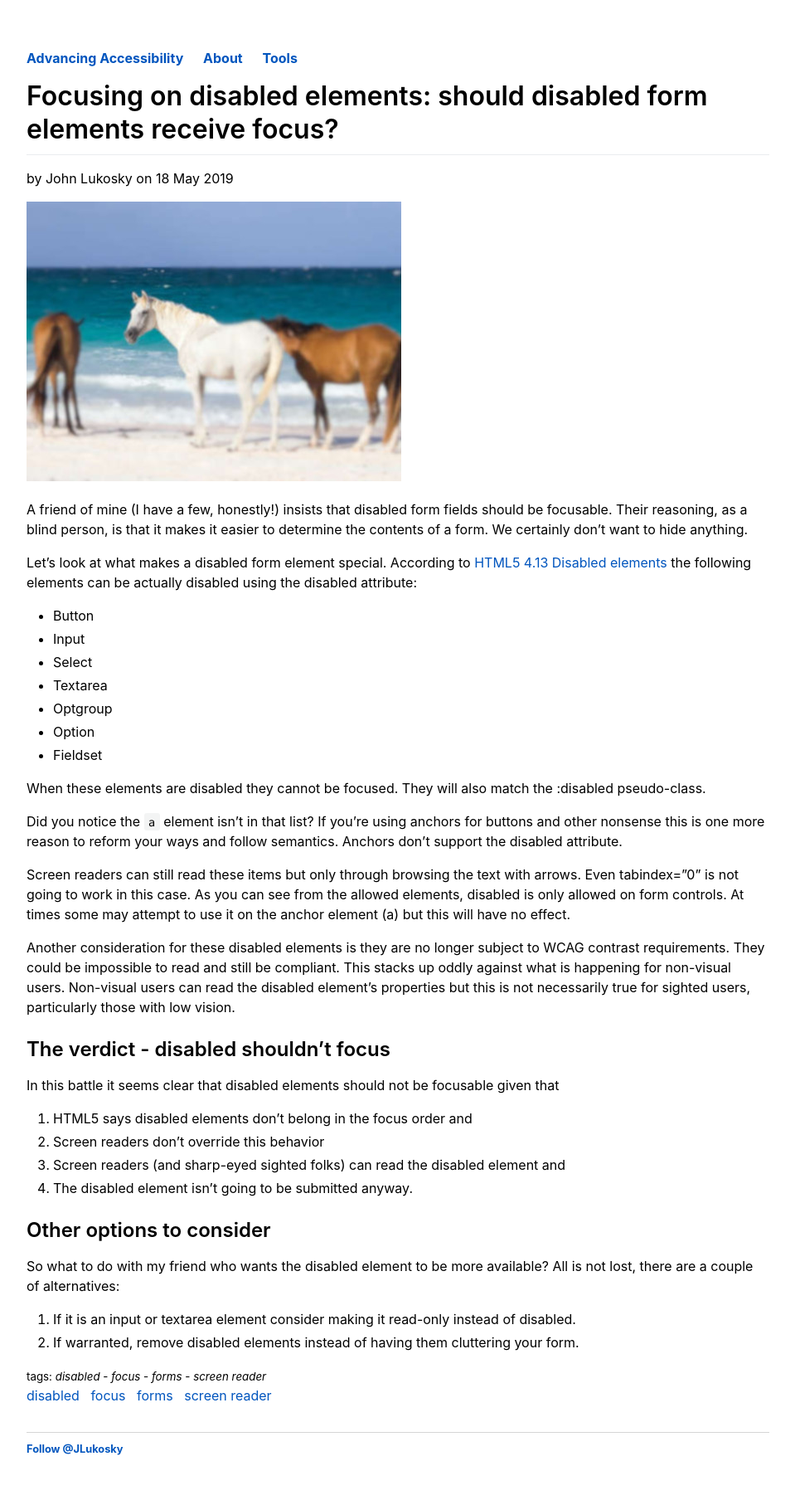
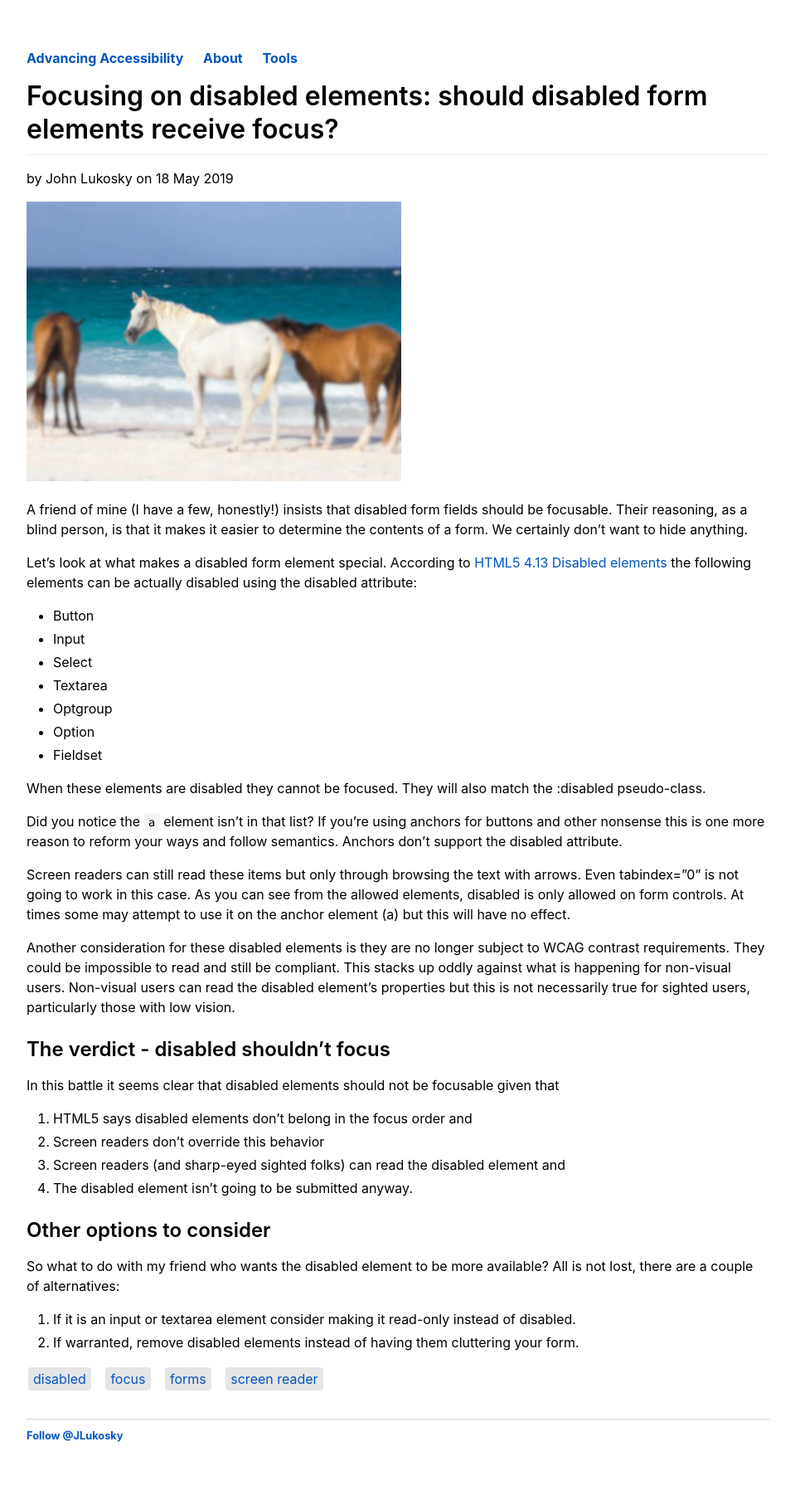
Before and after one commit to jlukosky/jlukosky, a Jekyll site: the page built from _posts/2019-05-16-Focusing-on-disabled-elements.md, in a window 1280 px wide. Shown: the whole page at 83% size, without its empty margins (160-1119 px from the left). Built offline with Jekyll 4.4.1, drawn with Linux system fonts in a browser that asks for light colours; comment, search, counter and statistics services are not loaded.

Commit message:
tag update

```diff
--- a/_layouts/post.html
+++ b/_layouts/post.html
@@ -10,9 +10,9 @@ layout: default
 {{content}}
 
 {% if page.tags %}
-  <small>tags: <em>{{ page.tags | join: "</em> - <em>" }}</em></small>
+  <!-- <small>tags: <em>{{ page.tags | join: "</em> - <em>" }}</em></small> -->
 
-  <div class="post-tags">
+  <div class="post-tags tag-box">
     {% if post %}
       {% assign tags = post.tags %}
     {% else %}
--- a/css/main.css
+++ b/css/main.css
@@ -276,6 +276,11 @@ main.container .tag-box a {
     text-decoration: none;
 }
 
+main.container .tag-box a:hover,
+main.container .tag-box a:focus {
+    border: 1px solid #666;
+}
+
 main.container .tag-box a span {
     vertical-align: super;
     font-size: 10px;
```
